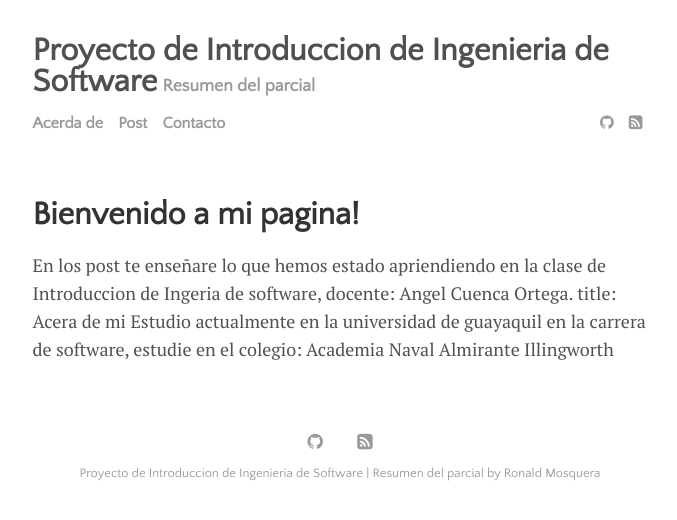
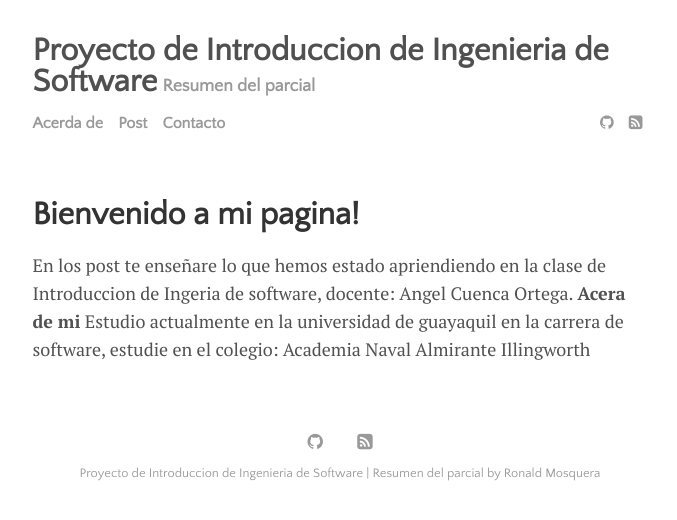
Before and after one commit to RonaldMM1/IngSoftware, a Jekyll site: the page built from menu/about.md, in a window 1280 px wide. Shown: the top 520 px of the page, without its empty margins (300-977 px from the left). Built offline with Jekyll 4.4.1, drawn with Linux system fonts in a browser that asks for light colours.

Commit message:
Update about.md

```diff
--- a/menu/about.md
+++ b/menu/about.md
@@ -5,6 +5,6 @@ title: Bienvenido a mi pagina!
 
 <hp>En los post te enseñare lo que hemos estado apriendiendo en la clase de Introduccion de Ingeria de software, docente: Angel Cuenca Ortega.<hp>
 
-title: Acera de mi
+<b>Acera de mi</b>
 
   <hp>Estudio actualmente en la universidad de guayaquil en la carrera de software, estudie en el colegio: Academia Naval Almirante Illingworth<hp>
```
